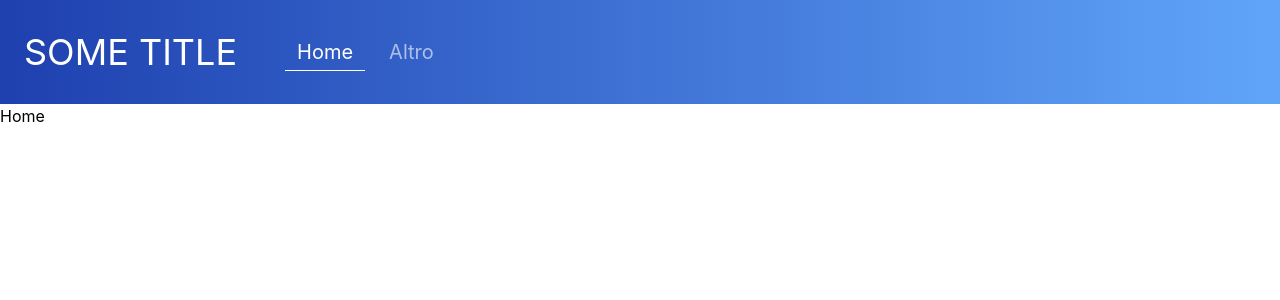
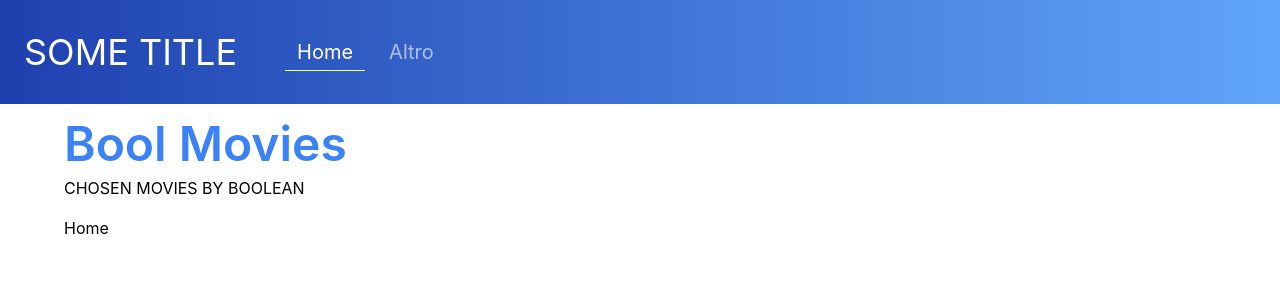
Before and after one commit to Aj-Herrera-99/webapp-react, a React (Vite) app: page / in a window 1280 px wide. Shown: the top 300 px of the page. Built offline with nearby package versions, Linux system fonts and the light colour scheme; no server answers.

Commit message:
main styling chiamata axios dei movies in Home

```diff
--- a/src/App.css
+++ b/src/App.css
@@ -0,0 +1,5 @@
+#root{
+    min-height: 100vh;
+    display: flex;
+    flex-direction: column;
+}
--- a/src/App.jsx
+++ b/src/App.jsx
@@ -3,6 +3,7 @@ import DefaultLayout from "./pages/DefaultLayout";
 import Home from "./pages/Home";
 import MovieDetail from "./pages/MovieDetail";
 import NotFound from "./pages/NotFound";
+import "./App.css"
 
 function App() {
     return (
--- /dev/null
+++ b/src/components/MovieCard.jsx
@@ -0,0 +1,7 @@
+function MovieCard({}) {
+  return (
+    <div>MovieCard</div>
+  )
+}
+
+export default MovieCard
--- a/src/pages/DefaultLayout.jsx
+++ b/src/pages/DefaultLayout.jsx
@@ -6,7 +6,7 @@ function DefaultLayout() {
     return (
         <>
             <HeaderComp />
-            <main>
+            <main className=" grow px-2 py-4 md:px-[5vw] ">
                 <Outlet />
             </main>
         </>
--- a/src/pages/Home.jsx
+++ b/src/pages/Home.jsx
@@ -1,7 +1,32 @@
+import axios from "axios";
+import { useEffect, useState } from "react";
+import { movies_url } from "../globals/api";
+
 function Home() {
-  return (
-    <div>Home</div>
-  )
+    const [movies, setMovies] = useState([]);
+    const [isLoading, setIsLoading] = useState(false);
+
+    useEffect(() => {
+        setIsLoading(true);
+        axios
+            .get(movies_url)
+            .then((res) => {
+                console.log(res.data);
+            })
+            .catch((err) => console.error(err))
+            .finally(() => setIsLoading(false));
+    }, []);
+
+    if (isLoading) return <div>Loading...</div>;
+    return (
+        <section>
+            <h1 className="text-5xl font-semibold text-blue-500 capitalize">
+                bool movies
+            </h1>
+            <h2 className="mt-2 mb-4 uppercase">chosen movies by boolean</h2>
+            <div>Home</div>
+        </section>
+    );
 }
 
-export default Home
+export default Home;
```
Also changed, not shown: 1 other file (tests, documents, lock files or other folders).
